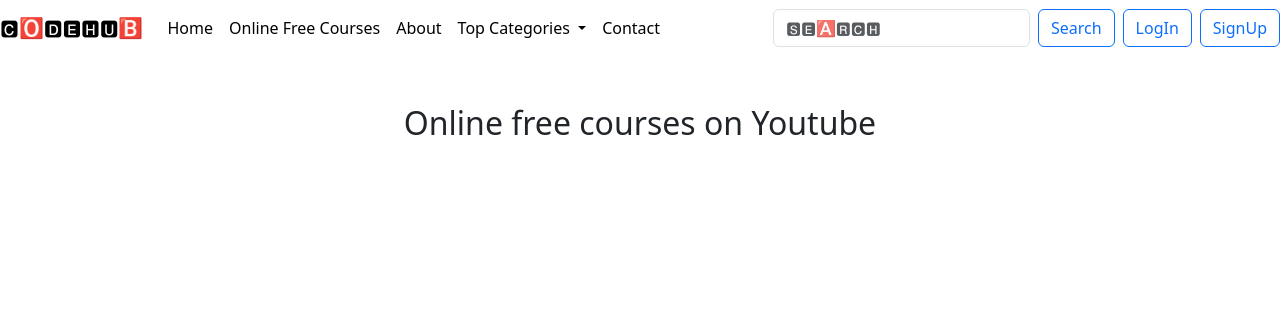
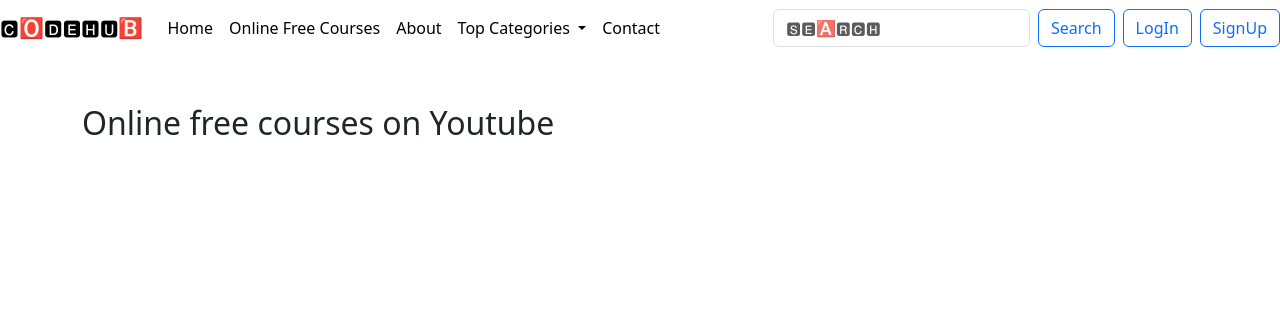
Before and after one commit to Gaurav-Rai121/CodeHub, a PHP site: page /courses.php in a window 1280 px wide. Shown: the top 316 px of the page. Run offline with PHP 8.4, Linux system fonts and the light colour scheme; data that the repository does not hold is empty.

Commit message:
add my changes

```diff
--- a/courses.php
+++ b/courses.php
@@ -16,7 +16,7 @@
     <?php include('components/header.php');?>
 
     <div class="container my-10">
-        <h2 class="text-center my-5">Online free courses on Youtube</h2>
+        <h2 class="text-left my-5">Online free courses on Youtube</h2>
         <div class="row">
 
             <!-- fetching the online free course data from the database -->
```
Also changed, not shown: readme.md.
